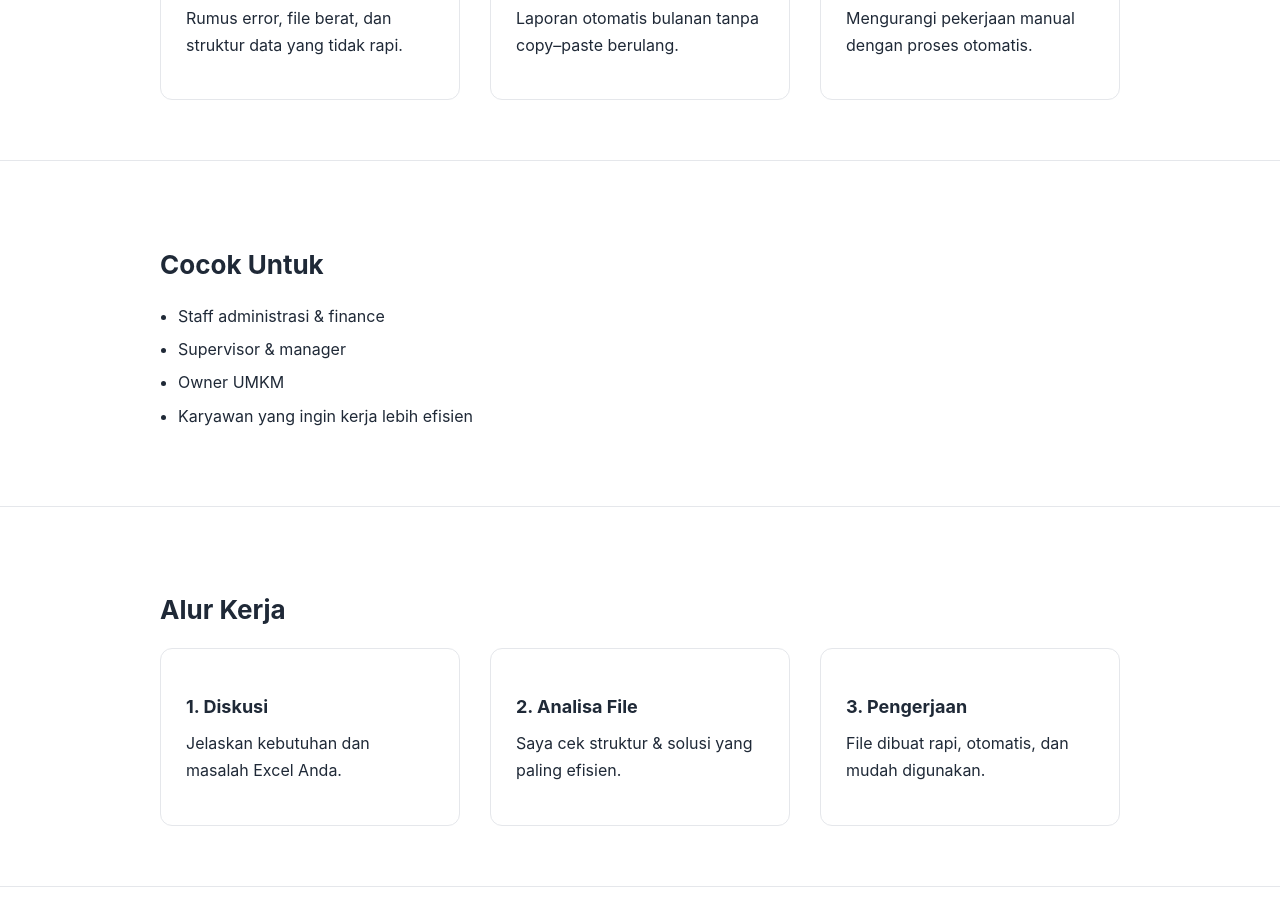
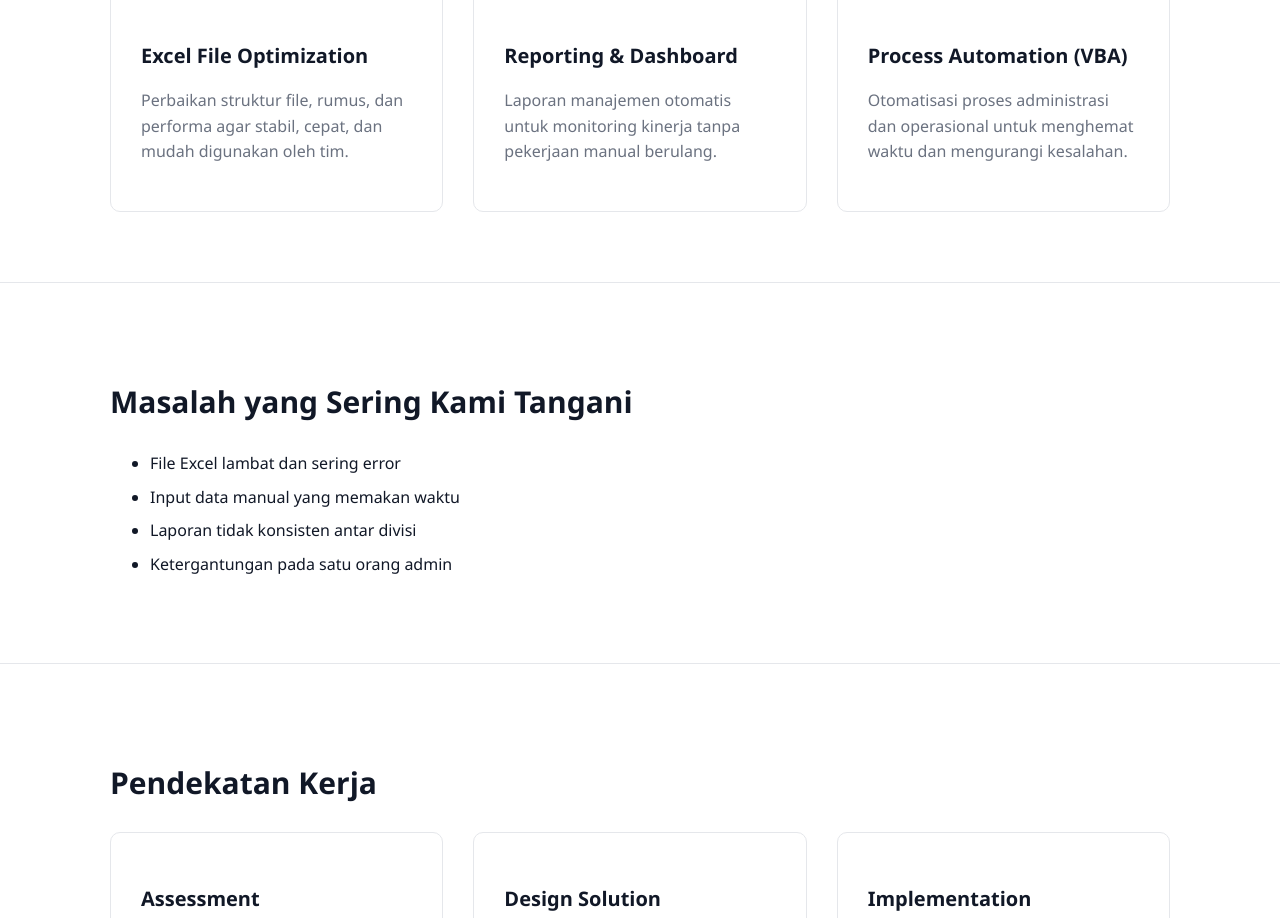
Before and after one commit to rchazy-web/Jasa-Excel, a plain HTML site: page index.html in a window 1280 px wide. Shown: the part 543-1461 px from the top of the page. Drawn offline with Linux system fonts and the light colour scheme.

Commit message:
Update index.html

```diff
--- a/index.html
+++ b/index.html
@@ -2,15 +2,16 @@
 <html lang="id">
 <head>
 <meta charset="UTF-8">
-<title>Konsultan Excel | Solusi Praktis & Otomatis</title>
+<title>Excel Consulting Services | Business Automation</title>
 <meta name="viewport" content="width=device-width, initial-scale=1.0">
-<meta name="description" content="Konsultan Excel untuk perbaikan file, laporan otomatis, dan VBA. Solusi praktis, rapi, dan mudah digunakan.">
+<meta name="description" content="Jasa Konsultan Excel untuk perusahaan: perbaikan file, laporan otomatis, dashboard, dan VBA. Profesional, aman, dan efisien.">
 
 <style>
 :root{
-    --green:#217346;
-    --soft:#f3f7f5;
-    --dark:#1f2937;
+    --primary:#217346;
+    --dark:#111827;
+    --gray:#6b7280;
+    --light:#f9fafb;
     --border:#e5e7eb;
 }
 
@@ -18,100 +19,92 @@
 
 body{
     margin:0;
-    font-family:-apple-system,BlinkMacSystemFont,'Segoe UI',Roboto,Arial,sans-serif;
-    background:#ffffff;
+    font-family:Segoe UI,Roboto,Arial,sans-serif;
     color:var(--dark);
-    line-height:1.7;
+    line-height:1.6;
+    background:#fff;
+}
+
+.container{
+    max-width:1100px;
+    margin:auto;
+    padding:0 20px;
 }
 
 header{
-    padding:70px 20px;
-    background:var(--soft);
+    background:linear-gradient(135deg,#1e6f43,#2a8f5a);
+    color:#fff;
+    padding:90px 20px;
+}
+
+header h1{
+    font-size:40px;
+    margin-bottom:10px;
+}
+
+header p{
+    max-width:700px;
+    font-size:18px;
+    opacity:.95;
+}
+
+section{
+    padding:70px 0;
     border-bottom:1px solid var(--border);
 }
 
-.wrap{
-    max-width:960px;
-    margin:auto;
-}
-
-h1{
-    font-size:34px;
-    margin-bottom:10px;
-}
-
 h2{
-    font-size:26px;
-    margin-bottom:15px;
+    font-size:30px;
+    margin-bottom:25px;
 }
 
 h3{
-    font-size:18px;
-    margin-bottom:8px;
-}
-
-p{
-    margin:0 0 15px;
-}
-
-.badge{
-    display:inline-block;
-    background:var(--green);
-    color:#fff;
-    padding:6px 14px;
-    border-radius:6px;
-    font-size:14px;
-    margin-bottom:15px;
-}
-
-section{
-    padding:60px 20px;
-    border-bottom:1px solid var(--border);
+    font-size:20px;
+    margin-bottom:10px;
 }
 
 .grid{
     display:grid;
-    grid-template-columns:repeat(auto-fit,minmax(260px,1fr));
+    grid-template-columns:repeat(auto-fit,minmax(280px,1fr));
     gap:30px;
 }
 
-.box{
-    padding:25px;
+.card{
     border:1px solid var(--border);
-    border-radius:12px;
+    padding:30px;
+    border-radius:10px;
     background:#fff;
 }
 
-ul{
-    padding-left:18px;
+.card p{
+    color:var(--gray);
 }
 
-li{
-    margin-bottom:6px;
+.list li{
+    margin-bottom:8px;
 }
 
 .cta{
-    background:#217346;
-    color:#fff;
-    padding:50px 20px;
+    background:var(--light);
+    text-align:center;
 }
 
 .cta a{
     display:inline-block;
-    margin-top:15px;
-    background:#25D366;
+    margin-top:20px;
+    background:var(--primary);
     color:#fff;
-    padding:14px 28px;
+    padding:15px 34px;
     border-radius:6px;
     text-decoration:none;
     font-weight:600;
 }
 
 footer{
-    padding:25px 20px;
+    padding:30px;
     text-align:center;
     font-size:14px;
-    color:#6b7280;
+    color:var(--gray);
 }
 </style>
 </head>
@@ -119,83 +112,94 @@ footer{
 <body>
 
 <header>
-    <div class="wrap">
-        <span class="badge">KONSULTAN EXCEL</span>
-        <h1>Solusi Excel yang Rapi, Praktis, dan Mudah Digunakan</h1>
+<div class="container">
+    <h1>Excel Consulting & Automation Services</h1>
     <p>
-            Membantu merapikan file Excel, membuat laporan otomatis,
-            dan menyederhanakan pekerjaan kantor sehari-hari.
+        Membantu perusahaan meningkatkan efisiensi kerja melalui
+        perbaikan sistem Excel, laporan otomatis, dan proses bisnis berbasis data.
     </p>
 </div>
 </header>
 
 <section>
-<div class="wrap">
-    <h2>Apa yang Bisa Saya Bantu</h2>
+<div class="container">
+<h2>Layanan Utama</h2>
 <div class="grid">
-        <div class="box">
-            <h3>Perbaikan File Excel</h3>
-            <p>Rumus error, file berat, dan struktur data yang tidak rapi.</p>
+    <div class="card">
+        <h3>Excel File Optimization</h3>
+        <p>
+            Perbaikan struktur file, rumus, dan performa agar stabil,
+            cepat, dan mudah digunakan oleh tim.
+        </p>
     </div>
-        <div class="box">
-            <h3>Laporan & Dashboard</h3>
-            <p>Laporan otomatis bulanan tanpa copy–paste berulang.</p>
+    <div class="card">
+        <h3>Reporting & Dashboard</h3>
+        <p>
+            Laporan manajemen otomatis untuk monitoring kinerja
+            tanpa pekerjaan manual berulang.
+        </p>
     </div>
-        <div class="box">
-            <h3>VBA & Otomatisasi</h3>
-            <p>Mengurangi pekerjaan manual dengan proses otomatis.</p>
+    <div class="card">
+        <h3>Process Automation (VBA)</h3>
+        <p>
+            Otomatisasi proses administrasi dan operasional
+            untuk menghemat waktu dan mengurangi kesalahan.
+        </p>
     </div>
 </div>
 </div>
 </section>
 
 <section>
-<div class="wrap">
-    <h2>Cocok Untuk</h2>
-    <ul>
-        <li>Staff administrasi & finance</li>
-        <li>Supervisor & manager</li>
-        <li>Owner UMKM</li>
-        <li>Karyawan yang ingin kerja lebih efisien</li>
+<div class="container">
+<h2>Masalah yang Sering Kami Tangani</h2>
+<ul class="list">
+    <li>File Excel lambat dan sering error</li>
+    <li>Input data manual yang memakan waktu</li>
+    <li>Laporan tidak konsisten antar divisi</li>
+    <li>Ketergantungan pada satu orang admin</li>
 </ul>
 </div>
 </section>
 
 <section>
-<div class="wrap">
-    <h2>Alur Kerja</h2>
+<div class="container">
+<h2>Pendekatan Kerja</h2>
 <div class="grid">
-        <div class="box">
-            <h3>1. Diskusi</h3>
-            <p>Jelaskan kebutuhan dan masalah Excel Anda.</p>
+    <div class="card">
+        <h3>Assessment</h3>
+        <p>Memahami proses bisnis dan kebutuhan pengguna.</p>
     </div>
-        <div class="box">
-            <h3>2. Analisa File</h3>
-            <p>Saya cek struktur & solusi yang paling efisien.</p>
+    <div class="card">
+        <h3>Design Solution</h3>
+        <p>Menyusun solusi Excel yang scalable dan aman.</p>
     </div>
-        <div class="box">
-            <h3>3. Pengerjaan</h3>
-            <p>File dibuat rapi, otomatis, dan mudah digunakan.</p>
+    <div class="card">
+        <h3>Implementation</h3>
+        <p>Pengembangan, testing, dan dokumentasi penggunaan.</p>
     </div>
 </div>
 </div>
 </section>
 
 <section>
-<div class="wrap">
+<div class="container">
 <h2>Estimasi Biaya</h2>
-    <ul>
-        <li>Perbaikan Excel sederhana: mulai Rp50.000</li>
-        <li>Laporan & dashboard otomatis: mulai Rp150.000</li>
-        <li>Otomatisasi VBA: sesuai kompleksitas</li>
+<ul class="list">
+    <li>Excel optimization: mulai Rp100.000</li>
+    <li>Dashboard & reporting: mulai Rp250.000</li>
+    <li>Automation & VBA: berdasarkan kompleksitas</li>
 </ul>
 </div>
 </section>
 
 <section class="cta">
-<div class="wrap">
-    <h2>Konsultasi Awal (Gratis)</h2>
-    <p>Silakan jelaskan kebutuhan Excel Anda melalui WhatsApp.</p>
+<div class="container">
+<h2>Konsultasi Awal</h2>
+<p>
+Diskusikan kebutuhan Excel perusahaan Anda untuk mendapatkan
+solusi yang paling sesuai.
+</p>
 <a href="https://wa.me/628XXXXXXXXXX" target="_blank">
 Hubungi via WhatsApp
 </a>
@@ -203,7 +207,7 @@ footer{
 </section>
 
 <footer>
-© 2026 Konsultan Excel
+© 2026 Excel Consulting Services
 </footer>
 
 </body>
```
Lines whose indentation alone changed are shown as unchanged.
